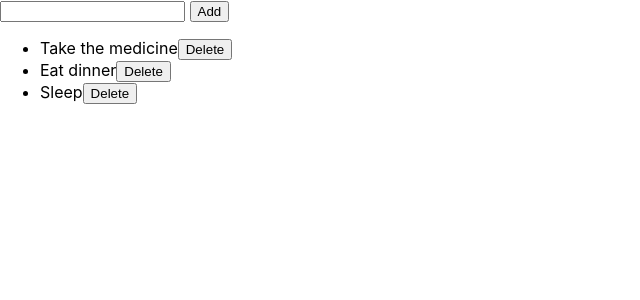
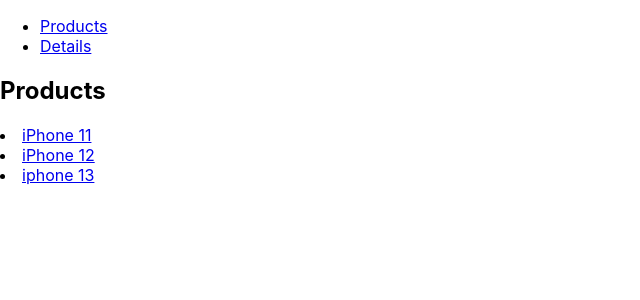
Before and after one commit to palak1101/React-FSWD, a React (Create React App) app in the folder myapp/: page / in a window 1280 px wide. Shown: the top 300 px of the page, without its empty margins (0-640 px from the left). Built offline with nearby package versions, Linux system fonts and the light colour scheme; the HTML template or start-up script is replaced by a standard one.

Commit message:
routes in react

```diff
--- a/myapp/package.json
+++ b/myapp/package.json
@@ -9,6 +9,7 @@
     "react": "^17.0.2",
     "react-dom": "^17.0.2",
     "react-redux": "^7.2.6",
+    "react-router-dom": "^6.2.1",
     "react-scripts": "4.0.3",
     "redux": "^4.1.2",
     "redux-devtools-extension": "^2.13.9",
--- a/myapp/src/App.js
+++ b/myapp/src/App.js
@@ -1,10 +1,18 @@
-import List from './components/List';
+import Products from './components/Products';
+import Details from './components/Details';
+import Navbar from './layouts/Navbar';
+import {Routes, Route} from 'react-router-dom';
+
 
 const App = () =>  {
 
   return (
     <div className="App">
-      <List />
+      <Navbar />
+      <Routes>
+        <Route path='/' element={<Products />} />
+        <Route path='/product/:name' element={<Details />} />
+      </Routes>
     </div>
   );
 
--- a/myapp/src/components/AddItem.js
+++ /dev/null
@@ -1,34 +0,0 @@
-import {useState} from 'react';
-import {useDispatch} from 'react-redux';
-import {v4 as uuidv4} from 'uuid';
-
-
-function AddItem() {
-
-    const [item, setItem] = useState('')
-    const dispatch = useDispatch()
-
-
-
-    const addTask = () => {
-        console.log(item)
-        const action = {
-            type: "ADD_ITEM",
-            payload: {
-                id: uuidv4(),
-                text: item
-            }
-        }
-
-        dispatch(action)
-    }
-
-
-    return (
-        <div>
-            <input onChange={(e) => { setItem(e.target.value) }}type="text" /> <button onClick={addTask}>Add</button>
-        </div>
-    )
-}
-
-export default AddItem;
--- /dev/null
+++ b/myapp/src/components/Details.js
@@ -0,0 +1,21 @@
+import { useParams } from "react-router-dom";
+import { useSelector } from "react-redux";
+
+const Details = () => {
+
+    console.log(useParams())
+    const {name} = useParams()
+
+    const products = useSelector(state => state)
+    const product = products.find(product => product.name === name)
+    console.log(product)
+
+    return (
+        <div>
+            <h2>{name} Details-</h2>
+            {product.description}
+        </div>
+    )
+}
+
+export default Details
--- a/myapp/src/components/List.js
+++ /dev/null
@@ -1,34 +0,0 @@
-import { useSelector, useDispatch } from 'react-redux';
-import AddItem from './AddItem';
-
-function List() {
-
-    const items = useSelector(state => state)
-    console.log(items)
-    const dispatch = useDispatch()
-
-    const handleDelete = (id) => {
-        //console.log(id)
-        const action = {
-            type: "DELETE_ITEM",
-            payload: id
-        }
-
-        dispatch(action)
-    }
-
-    return (
-        <div>
-            <AddItem />
-            <ul>
-                {
-                    items.map(item => <><li>{item.text}<button onClick={() => {
-                        handleDelete(item.id)
-                    }}>Delete</button></li></>)
-                }
-            </ul>
-        </div>
-    )
-}
-
-export default List;
--- /dev/null
+++ b/myapp/src/components/Products.js
@@ -0,0 +1,18 @@
+import {useSelector} from 'react-redux';
+
+const Products = () => {
+
+    const products = useSelector(state => state)
+    console.log(products)
+
+    return (
+        <div>
+            <h2>Products</h2>
+            {
+                products.map(product => <li><a href={`product/${product.name}`}>{product.name}</a></li>)
+            }
+        </div>
+    )
+}
+
+export default Products
--- a/myapp/src/index.js
+++ b/myapp/src/index.js
@@ -2,33 +2,39 @@
 import ReactDOM from 'react-dom';
 import './index.css';
 import App from './App';
-import {createStore} from 'redux';
+import { createStore } from 'redux';
 import Reducer from './reducer/Reducer';
-import {Provider} from 'react-redux';
-import {composeWithDevTools} from 'redux-devtools-extension';
+import { Provider } from 'react-redux';
+import { composeWithDevTools } from 'redux-devtools-extension';
+import { BrowserRouter } from 'react-router-dom';
 
 
-const chores = [
+const PRODUCTS = [
   {
     id: 1,
-    text:"Take the medicine"
+    name: "iPhone 11",
+    description: "This is information about iPhone 11"
   },
   {
     id: 2,
-    text:"Eat dinner"
+    name: "iPhone 12",
+    description: "This is information about iPhone 12"
   },
   {
-    id: 3,
-    text:"Sleep"
+    id: 1,
+    name: "iphone 13",
+    description: "This is information about iPhone 11"
   }
 ]
 
-const store = createStore(Reducer, chores, composeWithDevTools())
+const store = createStore(Reducer, PRODUCTS, composeWithDevTools())
 
 ReactDOM.render(
   <React.StrictMode>
     <Provider store={store}>
-      <App />
+      <BrowserRouter>
+        <App />
+      </BrowserRouter>
     </Provider>
   </React.StrictMode>,
   document.getElementById('root')
--- /dev/null
+++ b/myapp/src/layouts/Navbar.js
@@ -0,0 +1,17 @@
+
+const Navbar = () => {
+    return (
+        <div>
+            <ul>
+                <li>
+                    <a href="/">Products</a>
+                </li>
+                <li>
+                    <a href="/details">Details</a>
+                </li>
+            </ul>
+        </div>
+    )
+}
+
+export default Navbar
```
Also changed, not shown: 1 other file (tests, documents, lock files or other folders).
